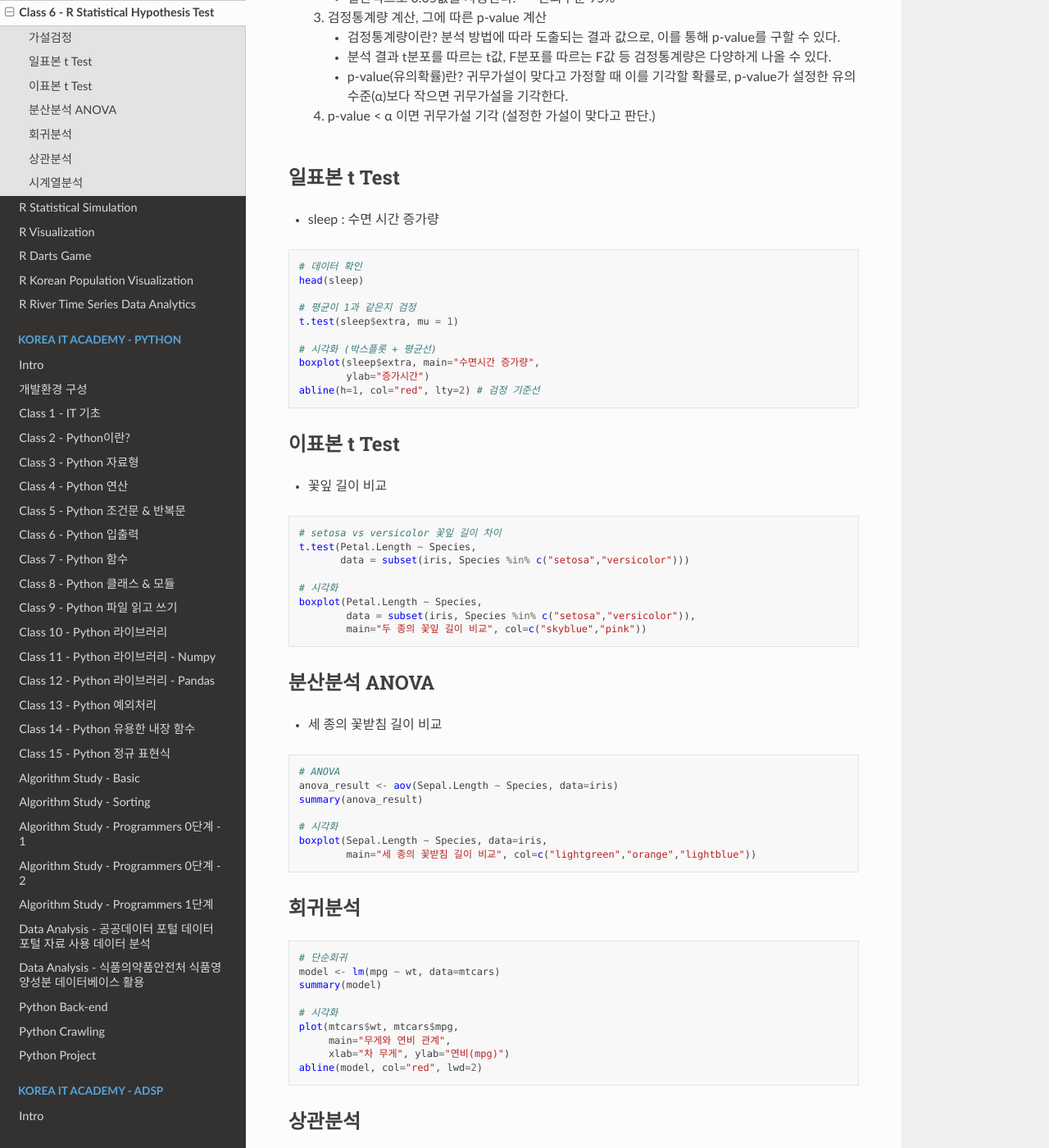
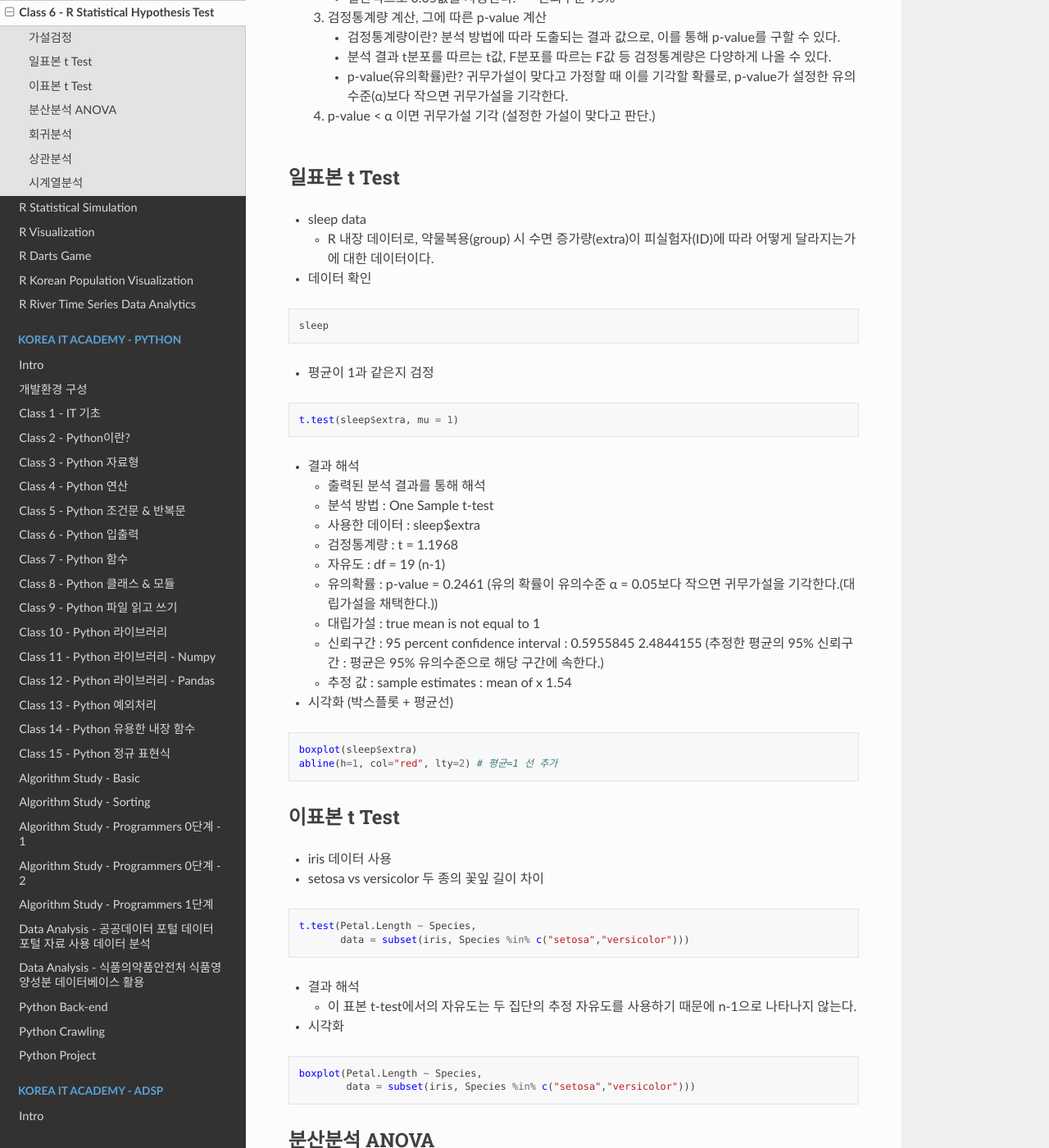
Before and after one commit to JeongSooNa/JeongSooNa-Docs, a Sphinx documentation site: the page built from docs/Korea_IT_Academy-DA/class_6.md, in a window 1280 px wide and 1400 px high, scrolled down 492 px. Shown: the whole window at 82% size. Built offline with Sphinx 7.4.7 and the Read the Docs theme 3.1.0, drawn with Linux system fonts in a browser that asks for light colours; pages that are not in the unit, such as notebooks, are missing from menus; some of the changed text lies outside the part shown.

Commit message:
update docs

````diff
--- a/docs/Korea_IT_Academy-DA/class_6.md
+++ b/docs/Korea_IT_Academy-DA/class_6.md
@@ -24,99 +24,188 @@
 
 ### 일표본 t Test
 
-- sleep : 수면 시간 증가량
+- sleep data
+    - R 내장 데이터로, 약물복용(group) 시 수면 증가량(extra)이 피실험자(ID)에 따라 어떻게 달라지는가에 대한 데이터이다.
 
+- 데이터 확인
 ```r
-# 데이터 확인
-head(sleep)
+sleep
+```
 
-# 평균이 1과 같은지 검정
+- 평균이 1과 같은지 검정
+```r
 t.test(sleep$extra, mu = 1)
+```
+- 결과 해석
+    - 출력된 분석 결과를 통해 해석
+    - 분석 방법 : One Sample t-test
+    - 사용한 데이터 : sleep$extra
+    - 검정통계량 : t = 1.1968
+    - 자유도 : df = 19 (n-1)
+    - 유의확률 : p-value = 0.2461 (유의 확률이 유의수준 α = 0.05보다 작으면 귀무가설을 기각한다.(대립가설을 채택한다.))
+    - 대립가설 : true mean is not equal to 1
+    - 신뢰구간 : 95 percent confidence interval : 0.5955845 2.4844155 (추정한 평균의 95% 신뢰구간 : 평균은 95% 유의수준으로 해당 구간에 속한다.)
+    - 추정 값 : sample estimates : mean of x  1.54
 
-# 시각화 (박스플롯 + 평균선)
-boxplot(sleep$extra, main="수면시간 증가량",
-        ylab="증가시간")
-abline(h=1, col="red", lty=2) # 검정 기준선
+- 시각화 (박스플롯 + 평균선)
+```r
+boxplot(sleep$extra)
+abline(h=1, col="red", lty=2) # 평균=1 선 추가
 ```
 
 ### 이표본 t Test
 
-- 꽃잎 길이 비교
+- iris 데이터 사용
 
+- setosa vs versicolor 두 종의 꽃잎 길이 차이
 ```r
-# setosa vs versicolor 꽃잎 길이 차이
 t.test(Petal.Length ~ Species,
        data = subset(iris, Species %in% c("setosa","versicolor")))
+```
+- 결과 해석
+    - 이 표본 t-test에서의 자유도는 두 집단의 추정 자유도를 사용하기 때문에 n-1으로 나타나지 않는다.
 
-# 시각화
+- 시각화
+```r
 boxplot(Petal.Length ~ Species,
-        data = subset(iris, Species %in% c("setosa","versicolor")),
-        main="두 종의 꽃잎 길이 비교", col=c("skyblue","pink"))
-
+        data = subset(iris, Species %in% c("setosa","versicolor")))
 ```
 
 ### 분산분석 ANOVA
 
 - 세 종의 꽃받침 길이 비교
 
+- 일원분산분석(One-way ANOVA)
+    - iris 데이터의 종에 따라 꽃받침의 길이가 다를까?
+    - 분산분석 등 R 통계분석 함수는 분석 모델(모형)의 형태로 반환되는 경우가 많아 다음과 같이 summary로 결과를 출력할 수 있다.
 ```r
-# ANOVA
 anova_result <- aov(Sepal.Length ~ Species, data=iris)
 summary(anova_result)
+```
+- 분산분석표 해석
+    - 자유도
+    - 제곱합
+    - 평균합
+    - 검정통계량(F값)
+    - 유의확률(p-value)
+```
+             Df Sum Sq Mean Sq F value Pr(>F)
+Species       2  63.21  31.606   119.3 <2e-16 ***
+Residuals   147  38.96   0.265
+```
 
-# 시각화
-boxplot(Sepal.Length ~ Species, data=iris,
-        main="세 종의 꽃받침 길이 비교", col=c("lightgreen","orange","lightblue"))
-
+- 시각화
+    - boxplot에서 보여지는 동그란 점의 경우 이상값([Q1,3±1.5*IQR] 외 범위)
+```r
+boxplot(Sepal.Length ~ Species, data=iris)
 ```
 
 ### 회귀분석
 
+- 단순회귀분석
 ```r
-# 단순회귀
 model <- lm(mpg ~ wt, data=mtcars)
 summary(model)
+```
+- 결과 해석
+    - Intercept와 wt에 따른 회귀식과 해당 회귀식이 유의한지
+    - y = -5.3445*x + 37.2851 이라는 회귀식을 나타낸다.
+    - 잔차 표준 오차 Residual standard error
+    - 결정계수 R-Squared : 설명력 (독립변수 x가 종속변수 y를 얼마나 잘 설명하는가?)
+    - 회귀식 전체가 유의한가?
 
-# 시각화
-plot(mtcars$wt, mtcars$mpg,
-     main="무게와 연비 관계",
-     xlab="차 무게", ylab="연비(mpg)")
+- 시각화
+```r
+plot(mtcars$wt, mtcars$mpg)
 abline(model, col="red", lwd=2)
-
 ```
 
 ### 상관분석
 
+- 자동차의 마력과 무게 간 상관관계가 있는가?
+- 상관계수
 ```r
-# 상관계수
 cor(mtcars$hp, mtcars$wt)
+```
 
-# 시각화
-plot(mtcars$hp, mtcars$wt,
-     main="마력과 무게의 상관관계",
-     xlab="마력", ylab="무게", col="blue", pch=19)
+- 시각화
+```r
+plot(mtcars$hp, mtcars$wt)
+```
+
+- 회귀분석과의 관계
+    - 상관분석은 두 집단 간 어떠한 상관관계가 있는가?를 분석하기 위함이고, 회귀분석은 회귀방정식을 구함으로서 데이터를 예측할 수 있는 특징이 있다.
+```r
 abline(lm(wt ~ hp, data=mtcars), col="red")
+```
 
+- 강한 양의 상관관계
+    - iris 데이터에서 꽃받침의 길이가 길어질 수록 꽃잎의 길이도 길어질까?
+```r
+cor(iris$Sepal.Length,iris$Petal.Length)
 ```
+
 
 ### 시계열분석
 
+- AirPassengers 데이터
+    - ts(time series, 시계열) 데이터
+    - 1949.01~0960.12 월별 항공사 여객 수에 대한 데이터
 ```r
-# 데이터 구조
 AirPassengers
+```
 
-# 시계열 그래프
-plot(AirPassengers, main="항공 여객 수 시계열",
-     ylab="승객 수", col="blue")
+- 시계열 그래프
+```r
+plot(AirPassengers)
+```
 
-# 간단한 시계열 분해
+- 시계열 분해
+    - observed : 시계열 그래프
+    - trend : 장기적인 증가 경향 (추세)
+    - seasonal : 반복되는 패턴 (계절성)
+    - random : 나머지 불규칙한 요인 (노이즈)
+```r
 ts_data <- decompose(AirPassengers)
 plot(ts_data)
+```
 
-# 간단한 예측 (ARIMA)
+- ARIMA Model
+    - AutoRegressive Integrated Moving Average
+    - 과거의 값, 오차 등을 이용해 미래를 예측하는 모델
+    - ARIMA( p , d , q)
+        - p (AR) : 자기회귀 모형으로, 과거 시점의 값을 활용
+        - d (Integrated) : 차분 횟수
+            - 차분 : 2차 함수를 1차 함수로 차분한다는 개념. 차수가 낮아지면서 추세가 없어진다.
+            - 변환 : 로그 변환을 의미하며, 분산이 클 경우 분산을 줄일 수 있다.
+        - q (MA) : 이동평균 모형으로, 과거 오차를 활용
+    - SARIMA(2,1,1)(0,1,0)[12] : ARIMA(2,1,1) Model에 계절성(0,1,0)을 반영한 모델
+```r
+
+- forecast 라이브러리를 사용해 ARIMA Model 분석
+```r
+install.packages("forecast")
 library(forecast)
+```
+
+- 자동으로 ARIMA Model 선택
+```r
 fit <- auto.arima(AirPassengers)
+```
+
+- 12개월 만큼 미래 예측
+```r
 forecast_values <- forecast(fit, h=12)
+```
+
+- 시각화
+```r
 plot(forecast_values)
+```
 
+- ARIMA Model을 직접 설정해 분석을 진행하는 방법
+```r
+fit <- Arima(AirPassengers,
+    order = c(2, 1, 1),
+    seasonal = list(order = c(0, 1, 0), period = 12))
 ```
````
